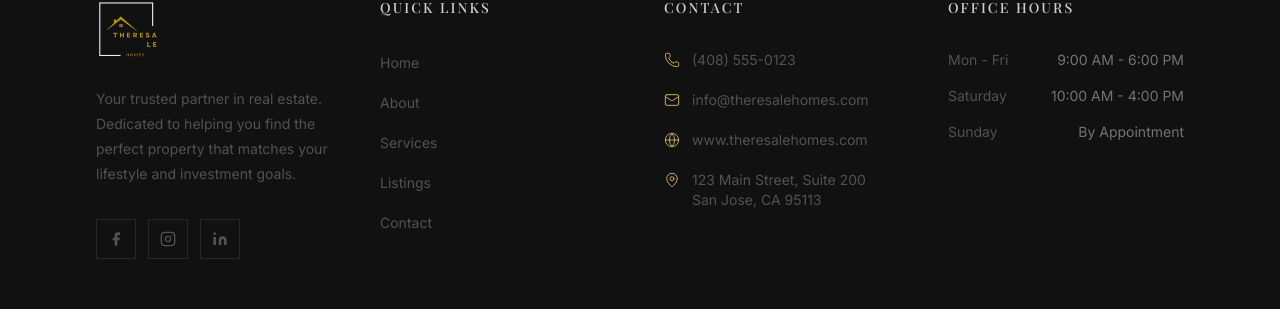
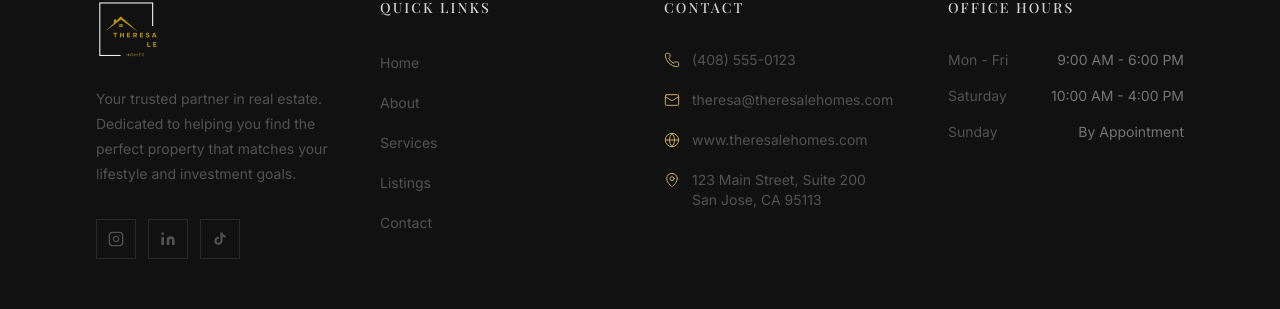
Before and after one commit to theresalehomes/website, a Next.js app: page /contact in a window 1280 px wide. Shown: the part 2062-2371 px from the top of the page. Built offline with nearby package versions, Linux system fonts and the light colour scheme.

Commit message:
edit instrgram: https://www.instagram.com/theresalehomes/?next=%2F linkedln: https://www.linkedin.com/in/theresa-le-homes-5baa022ba/ tiktok: https://www.tiktok.com/@theresa.le.homes?lang=en email: theresa@theresalehomes.com

```diff
--- a/src/app/contact/page.tsx
+++ b/src/app/contact/page.tsx
@@ -54,7 +54,7 @@ export default function ContactPage() {
                 <div className="space-y-8">
                   {[
                     { Icon: Phone, label: "Phone", value: "(408) 555-0123" },
-                    { Icon: Mail, label: "Email", value: "theresalehomes@gmail.com" },
+                    { Icon: Mail, label: "Email", value: "theresa@theresalehomes.com" },
                     {
                       Icon: MapPin,
                       label: "Office",
@@ -201,8 +201,8 @@ export default function ContactPage() {
                           <ValidationError errors={state.errors} />
                           <p>
                             If the problem continues, email us directly at{" "}
-                            <a href="mailto:theresalehomes@gmail.com" className="underline">
-                              theresalehomes@gmail.com
+                            <a href="mailto:theresa@theresalehomes.com" className="underline">
+                              theresa@theresalehomes.com
                             </a>
                             .
                           </p>
--- a/src/app/listings/[id]/page.tsx
+++ b/src/app/listings/[id]/page.tsx
@@ -284,7 +284,7 @@ export default function ListingDetailPage({
                     </div>
                     <div className="flex items-center gap-3">
                       <Mail className="w-4 h-4 text-gold" strokeWidth={1.5} />
-                      <span className="text-gray-500 text-sm">info@theresalehomes.com</span>
+                      <span className="text-gray-500 text-sm">theresa@theresalehomes.com</span>
                     </div>
                   </div>
 
--- a/src/components/Contact.tsx
+++ b/src/components/Contact.tsx
@@ -59,7 +59,7 @@ export default function Contact() {
                     Email
                   </p>
                   <p className="text-white text-[15px]">
-                    info@theresalehomes.com
+                    theresa@theresalehomes.com
                   </p>
                 </div>
               </div>
--- a/src/components/Footer.tsx
+++ b/src/components/Footer.tsx
@@ -11,17 +11,8 @@ const quickLinks = [
 
 const socialLinks = [
   {
-    label: "Facebook",
-    href: "#",
-    svg: (
-      <svg viewBox="0 0 24 24" fill="currentColor" className="w-4 h-4">
-        <path d="M18 2h-3a5 5 0 00-5 5v3H7v4h3v8h4v-8h3l1-4h-4V7a1 1 0 011-1h3z" />
-      </svg>
-    ),
-  },
-  {
     label: "Instagram",
-    href: "#",
+    href: "https://www.instagram.com/theresalehomes/?next=%2F",
     svg: (
       <svg viewBox="0 0 24 24" fill="none" stroke="currentColor" strokeWidth="2" strokeLinecap="round" strokeLinejoin="round" className="w-4 h-4">
         <rect x="2" y="2" width="20" height="20" rx="5" ry="5" />
@@ -32,10 +23,19 @@ const socialLinks = [
   },
   {
     label: "LinkedIn",
-    href: "#",
+    href: "https://www.linkedin.com/in/theresa-le-homes-5baa022ba/",
     svg: (
       <svg viewBox="0 0 24 24" fill="currentColor" className="w-4 h-4">
         <path d="M16 8a6 6 0 016 6v7h-4v-7a2 2 0 00-2-2 2 2 0 00-2 2v7h-4v-7a6 6 0 016-6zM2 9h4v12H2zM4 6a2 2 0 100-4 2 2 0 000 4z" />
+      </svg>
+    ),
+  },
+  {
+    label: "TikTok",
+    href: "https://www.tiktok.com/@theresa.le.homes?lang=en",
+    svg: (
+      <svg viewBox="0 0 24 24" fill="currentColor" className="w-4 h-4">
+        <path d="M19.59 6.69a4.83 4.83 0 0 1-3.77-4.35h-3.18v12.36a2.9 2.9 0 1 1-2-2.77V8.69a6.08 6.08 0 1 0 5.14 6v-6.3a8 8 0 0 0 4.81 1.6V6.69z" />
       </svg>
     ),
   },
@@ -64,6 +64,8 @@ export default function Footer() {
                   key={social.label}
                   href={social.href}
                   aria-label={social.label}
+                  target="_blank"
+                  rel="noreferrer"
                   className="w-10 h-10 border border-white/10 flex items-center justify-center text-gray-600 hover:border-gold hover:text-gold transition-all duration-300"
                 >
                   {social.svg}
@@ -103,7 +105,7 @@ export default function Footer() {
               </div>
               <div className="flex items-start gap-3">
                 <Mail className="w-4 h-4 text-gold mt-0.5 shrink-0" strokeWidth={1.5} />
-                <span className="text-gray-600 text-sm">info@theresalehomes.com</span>
+                <span className="text-gray-600 text-sm">theresa@theresalehomes.com</span>
               </div>
               <div className="flex items-start gap-3">
                 <Globe className="w-4 h-4 text-gold mt-0.5 shrink-0" strokeWidth={1.5} />
```
